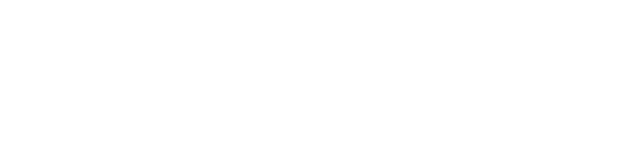
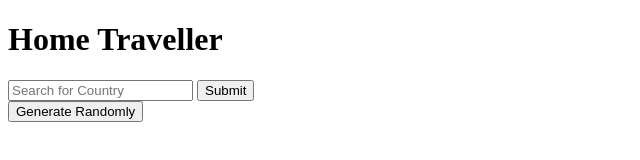
Before and after one commit to alternadiva/Fish-Book-App, a plain HTML site: page index.html in a window 1280 px wide. Shown: the whole page, without its empty margins (0-640 px from the left). Drawn offline with Linux system fonts and the light colour scheme.

Commit message:
add html form elements

```diff
--- a/index.html
+++ b/index.html
@@ -5,11 +5,24 @@
     <meta charset="UTF-8">
     <meta http-equiv="X-UA-Compatible" content="IE=edge">
     <meta name="viewport" content="width=device-width, initial-scale=1.0">
-    <title>Fish Book</title>
+    <title>Home Traveller</title>
     <link rel="stylesheet" href="style.css">
 </head>
 
 <body>
+    <header>
+        <h1>Home Traveller</h1>
+    </header>
+
+    <section id="get-country">
+        <form>
+            <input type="search" name="country" id="country-input" placeholder="Search for Country">
+            <input type="submit" value="Submit" id="submit-search">
+        </form>
+        <input type="button" value="Generate Randomly">
+    </section>
+
+
 
     <script src="script.js"></script>
 </body>
```
